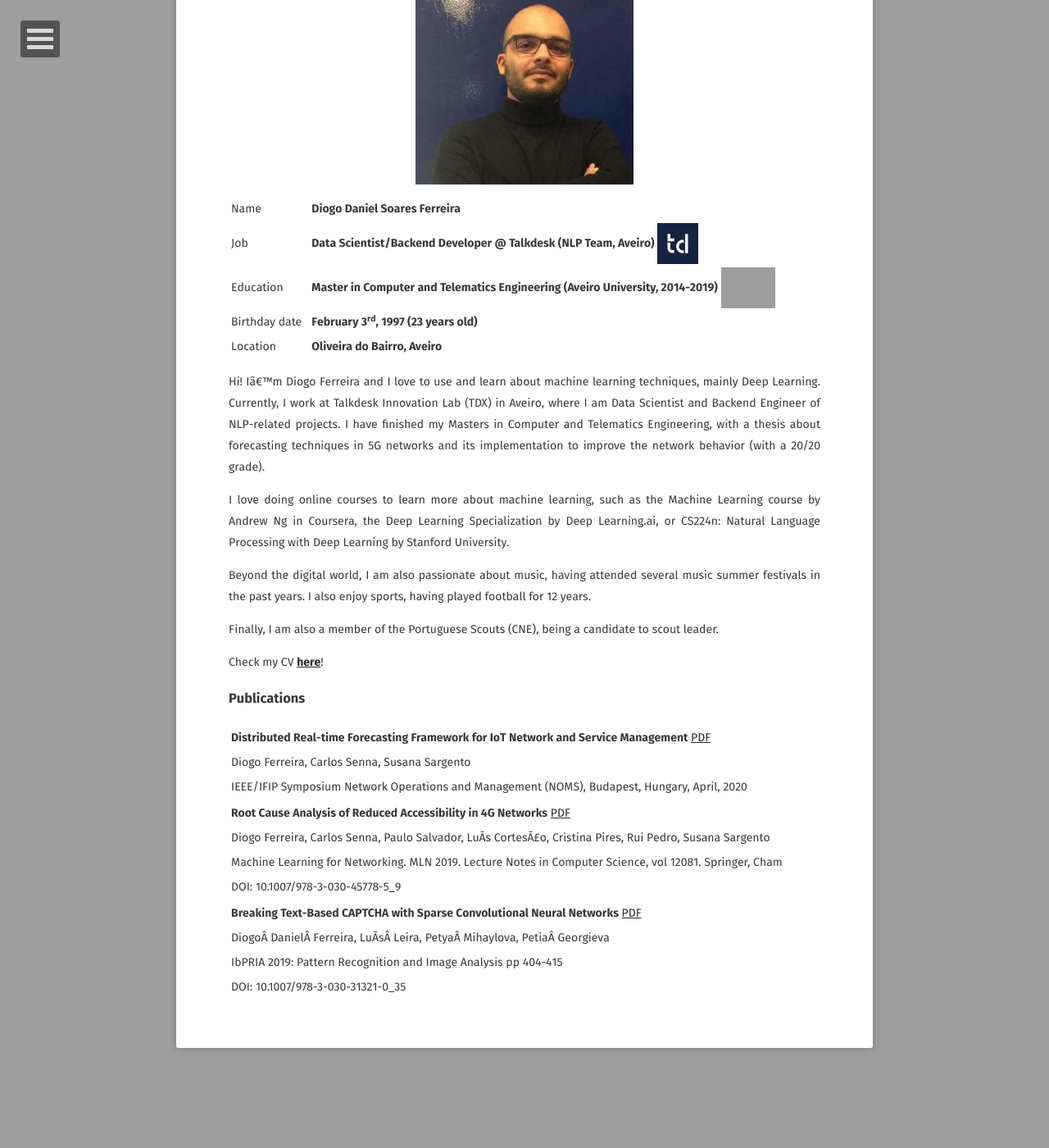
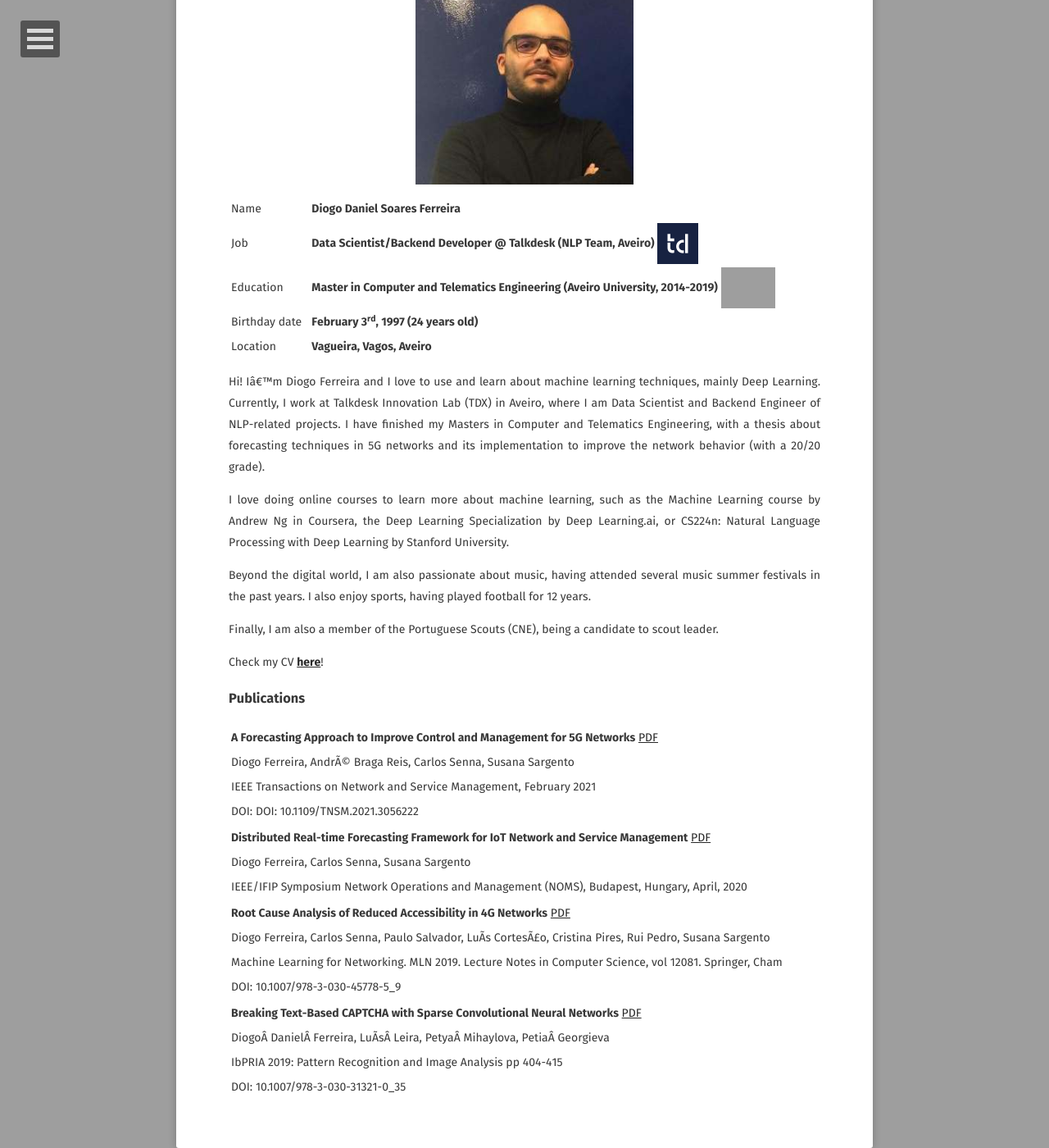
Before and after one commit to diogodanielsoaresferreira/diogodanielsoaresferreira.github.io, a Jekyll site: the page built from about/index.md, in a window 1280 px wide and 1400 px high, scrolled down 385 px. Shown: the whole window at 82% size. Built offline with Jekyll 4.4.1, drawn with Linux system fonts in a browser that asks for light colours; some web fonts are replaced; comment, search, counter and statistics services are not loaded; before the commit the page ends 1663 px from its top, so only the background shows below that; grey boxes are pictures that could not be loaded.

Commit message:
Update CV and add paper

```diff
--- a/about/index.md
+++ b/about/index.md
@@ -13,8 +13,8 @@ comments: false
 |Name| **Diogo Daniel Soares Ferreira**|
 |Job| **Data Scientist/Backend Developer @ Talkdesk (NLP Team, Aveiro)** ![UA_Logo](../assets/img/talkdesk_logo_2.png "Talkdesk Logo"){: style="display:inline; height:50px"}|
 |Education| **Master in Computer and Telematics Engineering (Aveiro University, 2014-2019)** ![UA_Logo](../assets/img/ua_logo_3.jpg "UA Logo"){: style="display:inline; height:50px"}|
-|Birthday date| **February 3<sup>rd</sup>, 1997 (23 years old)**|
-|Location| **Oliveira do Bairro, Aveiro**|
+|Birthday date| **February 3<sup>rd</sup>, 1997 (24 years old)**|
+|Location| **Vagueira, Vagos, Aveiro**|
 
 Hi! I'm Diogo Ferreira and I love to use and learn about machine learning techniques, mainly Deep Learning. Currently, I work at Talkdesk Innovation Lab (TDX) in Aveiro, where I am Data Scientist and Backend Engineer of NLP-related projects. I have finished my Masters in Computer and Telematics Engineering, with a thesis about forecasting techniques in 5G networks and its implementation to improve the network behavior (with a 20/20 grade).
 
@@ -29,6 +29,11 @@ Check my CV **[here](../assets/pdf/CV.pdf)**!
 
 ### Publications
 
+|**A Forecasting Approach to Improve Control and Management for 5G Networks** [PDF](../assets/pdf/paper4.pdf)|
+|Diogo Ferreira, André Braga Reis, Carlos Senna, Susana Sargento|
+|IEEE Transactions on Network and Service Management, February 2021|
+|DOI: DOI: 10.1109/TNSM.2021.3056222|
+
 |**Distributed Real-time Forecasting Framework for IoT Network and Service Management** [PDF](../assets/pdf/paper3.pdf)|
 |Diogo Ferreira, Carlos Senna, Susana Sargento|
 |IEEE/IFIP Symposium Network Operations and Management (NOMS), Budapest, Hungary, April, 2020|
```
Also changed, not shown: 2 other files.
